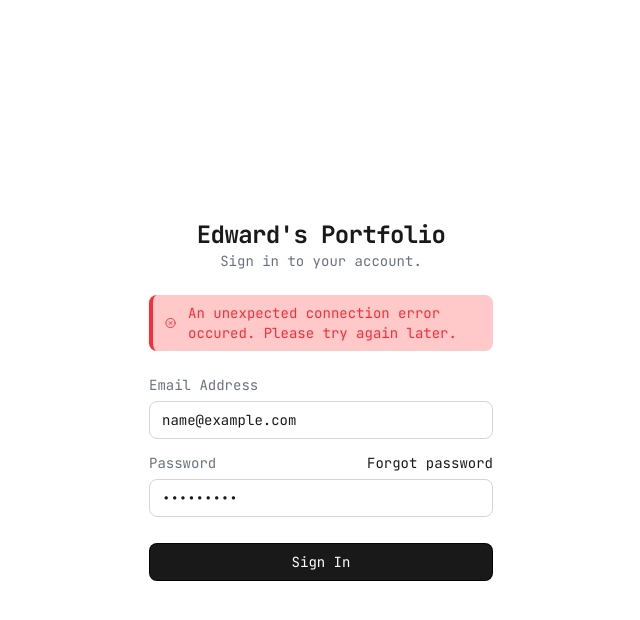
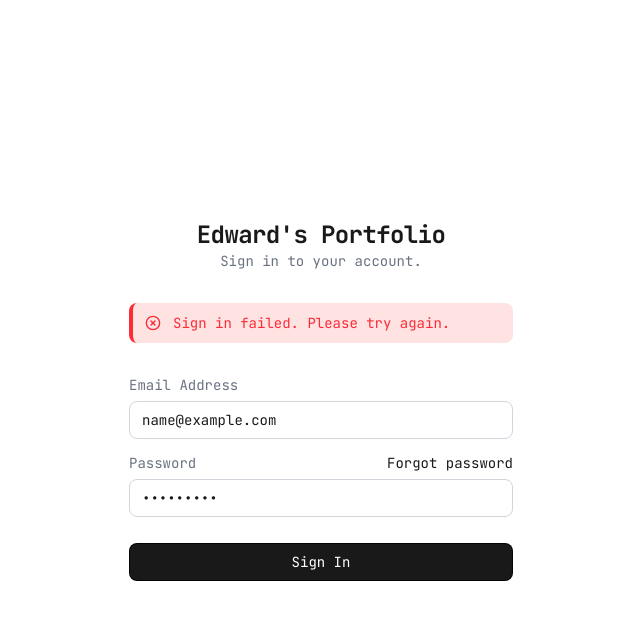
Before and after one commit to ed-specs/portfolio, a Next.js app: page /admin in a window 1280 px wide. Both pictures are taken after typing "name@example.com", "Sample123" into the empty fields and a click on the button "Sign In". Shown: the top 620 px of the page, without its empty margins (319-959 px from the left). Built offline with nearby package versions, Linux system fonts and the light colour scheme; no server answers.

Commit message:
Added timer for banners

```diff
--- a/src/app/admin/(auth)/page.jsx
+++ b/src/app/admin/(auth)/page.jsx
@@ -1,25 +1,47 @@
 "use client";
-import { useState } from "react";
+import { useState, useEffect } from "react";
 import { useRouter } from "next/navigation";
 import SignInForm from "../../../components/forms/SignInForm";
 import { SignInAction } from "@/app/actions/auth";
+import ErrorBanner from "@/components/ui/ErrorBanner";
+import SuccessBanner from "@/components/ui/SuccessBanner";
 
 export default function SignIn() {
   const router = useRouter();
   const [isLoading, setIsLoading] = useState(false);
-  const [serverErrorMsg, setServerErrorMsg] = useState("");
+  const [errorMsg, setErrorMsg] = useState("");
+  const [successMsg, setSuccessMsg] = useState("");
+
+  useEffect(() => {
+    if (!errorMsg) return;
+
+    const timer = setTimeout(() => {
+      setErrorMsg("");
+    }, 4000);
+
+    return () => clearTimeout(timer);
+  }, [errorMsg]);
+
+  useEffect(() => {
+    if (!successMsg) return;
+
+    const timer = setTimeout(() => {
+      setSuccessMsg("");
+    }, 4000);
+
+    return () => clearTimeout(timer);
+  }, [successMsg]);
 
   const handleLogIn = async (formData) => {
     setIsLoading(true);
-    setServerErrorMsg("");
+    setSuccessMsg("");
+    setErrorMsg("");
 
     try {
       const result = await SignInAction(formData);
 
       if (!result.success) {
-        setServerErrorMsg(
-          "An unexpected connection error occured. Please try again later.",
-        );
+        setErrorMsg("Sign in failed. Please try again.");
         return;
       }
 
@@ -27,7 +49,7 @@ export default function SignIn() {
       router.refresh();
     } catch (err) {
       console.log(err);
-      setServerErrorMsg(
+      setErrorMsg(
         "An unexpected connection error occured. Please try again later.",
       );
     } finally {
@@ -35,12 +57,29 @@ export default function SignIn() {
     }
   };
   return (
-    <div className="min-h-svh md:min-h-screen flex flex-col gap-6  items-center justify-center">
-      <SignInForm
-        onSubmit={handleLogIn}
-        isLoading={isLoading}
-        serverErrorMsg={serverErrorMsg}
-      />
+    <div className="min-h-svh md:min-h-screen flex items-center justify-center p-5">
+      <div className="flex flex-col gap-8 w-full max-w-sm ">
+        {/* logo */}
+        <div className="flex flex-col text-center">
+          {/* <span className=" text-gray-500">Welcome back,</span> */}
+          <h1 className="text-2xl font-bold tracking-tight">
+            Edward's Portfolio
+          </h1>
+          <span className="text-gray-500 text-sm text-center">
+            Sign in to your account.
+          </span>
+        </div>
+
+        {errorMsg && <ErrorBanner message={errorMsg} />}
+        {successMsg && <SuccessBanner message={successMsg} />}
+
+        <SignInForm
+          onSubmit={handleLogIn}
+          isLoading={isLoading}
+          onSuccess={setSuccessMsg}
+          onError={setErrorMsg}
+        />
+      </div>
     </div>
   );
 }
--- a/src/components/forms/EditProfileForm.jsx
+++ b/src/components/forms/EditProfileForm.jsx
@@ -5,9 +5,13 @@ import Button from "../ui/Button";
 import Input from "../ui/Input";
 import { UpdateProfileAction } from "@/app/actions/profile";
 import ErrorBanner from "../ui/ErrorBanner";
-import Image from "next/image";
 
-export default function EditProfile({ initialData, onCancel, onSuccess }) {
+export default function EditProfile({
+  initialData,
+  onCancel,
+  onSuccess,
+  successMessage,
+}) {
   const [formData, setFormData] = useState(initialData);
   const [isLoading, setIsLoading] = useState(false);
   const [errorMsg, setErrorMsg] = useState("");
@@ -15,6 +19,15 @@ export default function EditProfile({ initialData, onCancel, onSuccess }) {
   const fileInputRef = useRef(null);
   const avatarFileRef = useRef(null);
   const removeAvatarRef = useRef(false);
+
+  useEffect(() => {
+    if (!errorMsg) return;
+
+    const timer = setTimeout(() => {
+      setErrorMsg("");
+    }, 4000);
+    return () => clearTimeout(timer);
+  }, [errorMsg]);
 
   useEffect(() => {
     if (!previewUrl?.startsWith("blob:")) return;
@@ -46,7 +59,6 @@ export default function EditProfile({ initialData, onCancel, onSuccess }) {
     if (!file) return;
 
     input.value = "";
-    setErrorMsg("");
 
     if (!["image/jpeg", "image/png", "image/webp"].includes(file.type)) {
       setErrorMsg("Only JPG, PNG, and WebP images are allowed.");
@@ -111,13 +123,11 @@ export default function EditProfile({ initialData, onCancel, onSuccess }) {
     avatarFileRef.current = null;
     setPreviewUrl(null);
     removeAvatarRef.current = Boolean(initialData.avatarurl);
-    setErrorMsg("");
   };
 
   const handleSubmit = async (e) => {
     e.preventDefault();
     setIsLoading(true);
-    setErrorMsg("");
 
     const data = new FormData();
     data.append("firstname", formData.firstname ?? "");
@@ -143,6 +153,7 @@ export default function EditProfile({ initialData, onCancel, onSuccess }) {
       }
 
       onSuccess(result.data);
+      successMessage("Profile updated successfully.");
     } catch (error) {
       console.error("Could not save profile:", error);
       setErrorMsg("Could not save your profile. Please try again.");
--- a/src/components/forms/SignInForm.jsx
+++ b/src/components/forms/SignInForm.jsx
@@ -1,61 +1,35 @@
 "use client";
-import { useState } from "react";
+import { useState, useEffect } from "react";
 
 import Button from "../ui/Button";
 import Input from "../ui/Input";
-import ErrorBanner from "../ui/ErrorBanner";
-import Link from "next/link";
 
-export default function SignInForm({
-  onSubmit,
-  isLoading = false,
-  serverErrorMsg = "",
-}) {
+export default function SignInForm({ onSubmit, isLoading = false, onError }) {
   const [email, setEmail] = useState("");
   const [password, setPassword] = useState("");
-  const [clientErrorMsg, setClientErrorMsg] = useState("");
 
   const handleSubmit = (e) => {
     e.preventDefault();
-    setClientErrorMsg("");
 
     if (!email.trim()) {
-      setClientErrorMsg("Email is required.");
+      onError("Email is required.");
       return;
     }
 
     if (!email.includes("@")) {
-      setClientErrorMsg("Please enter a valid email address.");
+      onError("Please enter a valid email address.");
       return;
     }
 
     if (!password) {
-      setClientErrorMsg("Password is required.");
+      onError("Password is required.");
       return;
     }
 
     onSubmit({ email, password });
   };
 
-  const activeErrorMsg = clientErrorMsg || serverErrorMsg;
-
   return (
-    <div className="flex flex-col gap-6 w-full md:max-w-sm p-5">
-      {/* logo */}
-      <div className="flex flex-col text-center">
-        {/* <span className=" text-gray-500">Welcome back,</span> */}
-        <h1 className="text-2xl font-bold tracking-tight">
-          Edward's Portfolio
-        </h1>
-        <span className="text-gray-500 text-sm text-center">
-          Sign in to your account.
-        </span>
-      </div>
-
-      {/* error banner */}
-      {activeErrorMsg && <ErrorBanner message={activeErrorMsg} />}
-
-      {/* sign in form */}
     <form onSubmit={handleSubmit} className="flex flex-col gap-3.5">
       <Input
         id="email"
@@ -79,18 +53,7 @@ export default function SignInForm({
         <Button type="submit" isLoading={isLoading}>
           Sign In
         </Button>
-          {/* <Link
-            href={isLoading ? "#" : "/forgot-password"}
-            className={`bg-gray-300/90 hover:bg-gray-300/80 transition-colors duration-300 px-3 py-2 md:text-sm rounded-lg flex items-center justify-center gap-3 ${
-              isLoading
-                ? "pointer-events-none opacity-50 cursor-not-allowed"
-                : "cursor-pointer"
-            }`}
-          >
-            Forgot password
-          </Link> */}
       </div>
     </form>
-    </div>
   );
 }
--- a/src/components/ui/ErrorBanner.jsx
+++ b/src/components/ui/ErrorBanner.jsx
@@ -2,8 +2,8 @@ import { CircleX } from "lucide-react";
 
 export default function ErrorBanner({ message }) {
   return (
-    <div className="flex items-center gap-3 px-3 py-3 md:py-2 text-sm rounded-lg border-l-4 border-red-500 bg-red-200 text-red-500">
-      <CircleX className="size-5 no-wrap" />
+    <div className="flex items-center gap-3 px-3 py-2.5 text-sm rounded-lg border-l-4 border-red-500 bg-red-100 text-red-500">
+      <CircleX className="size-4 no-wrap" />
       {message}
     </div>
   );
--- /dev/null
+++ b/src/components/ui/SuccessBanner.jsx
@@ -0,0 +1,10 @@
+import { CircleCheck } from "lucide-react";
+
+export default function SuccessBanner({ message }) {
+  return (
+    <div className="flex items-center gap-3 px-3 py-2.5 text-sm rounded-lg border-l-4 border-green-500 bg-green-100 text-green-500">
+      <CircleCheck className="size-5 no-wrap" />
+      {message}
+    </div>
+  );
+}
--- a/src/components/view/ProfileClient.jsx
+++ b/src/components/view/ProfileClient.jsx
@@ -1,16 +1,26 @@
 "use client";
-import { useState } from "react";
+import { useEffect, useState } from "react";
 import { Phone, Cake, Calendar, MapPin } from "lucide-react";
 
 import HeaderSection from "@/components/ui/Header";
 import Sidebar from "@/components/ui/Sidebar";
 import Button from "@/components/ui/Button";
 import EditProfile from "@/components/forms/EditProfileForm";
+import SuccessBanner from "../ui/SuccessBanner";
 
 export default function ProfileClientView({ initialProfile }) {
   const [profile, setProfile] = useState(initialProfile);
   const [isEditing, setIsEditing] = useState(false);
-  console.log("PROFILE PASSED DOWN:", profile);
+  const [successMsg, setSuccessMsg] = useState("");
+
+  useEffect(() => {
+    if (!successMsg) return;
+
+    const timer = setTimeout(() => {
+      setSuccessMsg("");
+    }, 4000);
+    return () => clearTimeout(timer);
+  }, [successMsg]);
 
   const handleUpdateSuccess = (newData) => {
     setProfile(newData);
@@ -65,6 +75,7 @@ export default function ProfileClientView({ initialProfile }) {
           initialData={profile}
           onCancel={() => setIsEditing(false)}
           onSuccess={handleUpdateSuccess}
+          successMessage={setSuccessMsg}
         />
       ) : (
         <div className="flex flex-1 flex-col gap-8 p-5">
@@ -74,6 +85,8 @@ export default function ProfileClientView({ initialProfile }) {
               Manage your profile information.
             </span>
           </div>
+
+          {successMsg && <SuccessBanner message={successMsg} />}
           <div className=" flex flex-col md:flex-row items-center md:justify-between gap-4">
             <div className="flex flex-col md:flex-row gap-4 items-center text-center md:text-start">
               {/* image container */}
```
Lines whose indentation alone changed are shown as unchanged.
